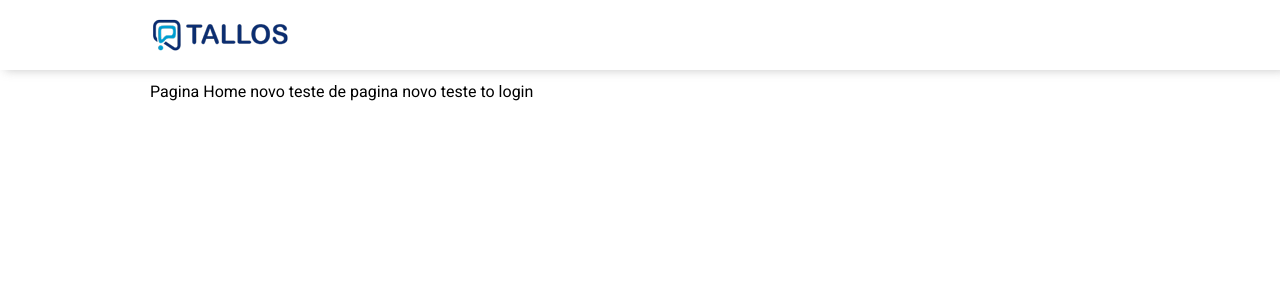
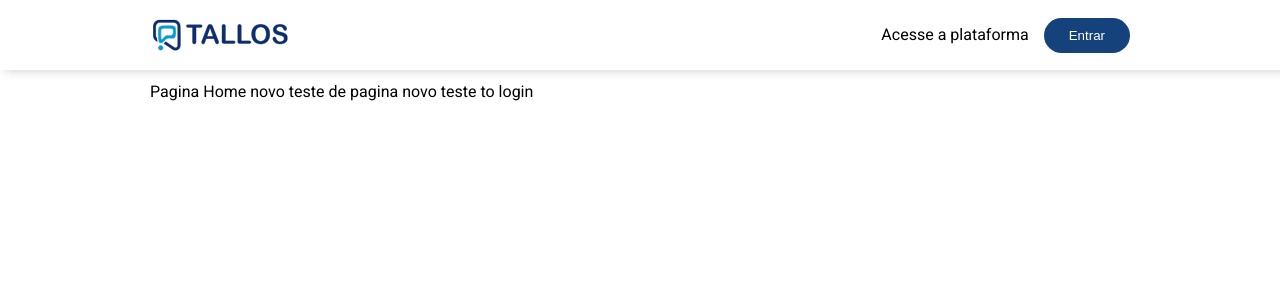
Before and after one commit to Paulo-DevTallos/desafio-tallos-frontend, a Vue app: page / in a window 1280 px wide. Shown: the top 300 px of the page. Built offline with nearby package versions, Linux system fonts and the light colour scheme.

Commit message:
criando componente de navegação

```diff
--- /dev/null
+++ b/src/assets/components/navbar.css
@@ -0,0 +1,20 @@
+.navigation {
+  display: flex;
+  justify-content: center;
+  align-items: center;
+}
+
+.navigation button {
+  margin-left: 15px;
+  padding: 10px 25px;
+  border-radius: 20px;
+  background-color: #15427a;
+  border: none;
+  color: #fff;
+  cursor: pointer;
+  transition: .5s ease;
+}
+
+.navigation button:hover {
+  background-color: #072953;
+}
--- a/src/components/Header.vue
+++ b/src/components/Header.vue
@@ -3,17 +3,18 @@
     <RouterLink to="/">
       <img src="img/tallos-logo.png" alt="Tallos logo">
     </RouterLink>
-    <!--<NavBar />-->
+    <NavBar />
   </header>
 </template>
 
 <script>
-//import NavBar from './NavBar.vue'
+import NavBar from './NavBar.vue'
+
 export default {
-    name: "header",
-  /*  components: {
-      NavBar,
-    }*/
+  name: "header",
+  components: {
+    NavBar,
+  }
 }
 </script>
 
--- /dev/null
+++ b/src/components/NavBar.vue
@@ -0,0 +1,18 @@
+<template>
+  <nav class="navigation">
+    <span>Acesse a plataforma</span>
+    <RouterLink to="/login">
+      <button>Entrar</button>
+    </RouterLink>
+  </nav>
+</template>
+
+<script>
+export default {
+  name: 'navbar',
+}
+</script>
+
+<style>
+  @import "../assets/components/navbar.css";
+</style>
```
